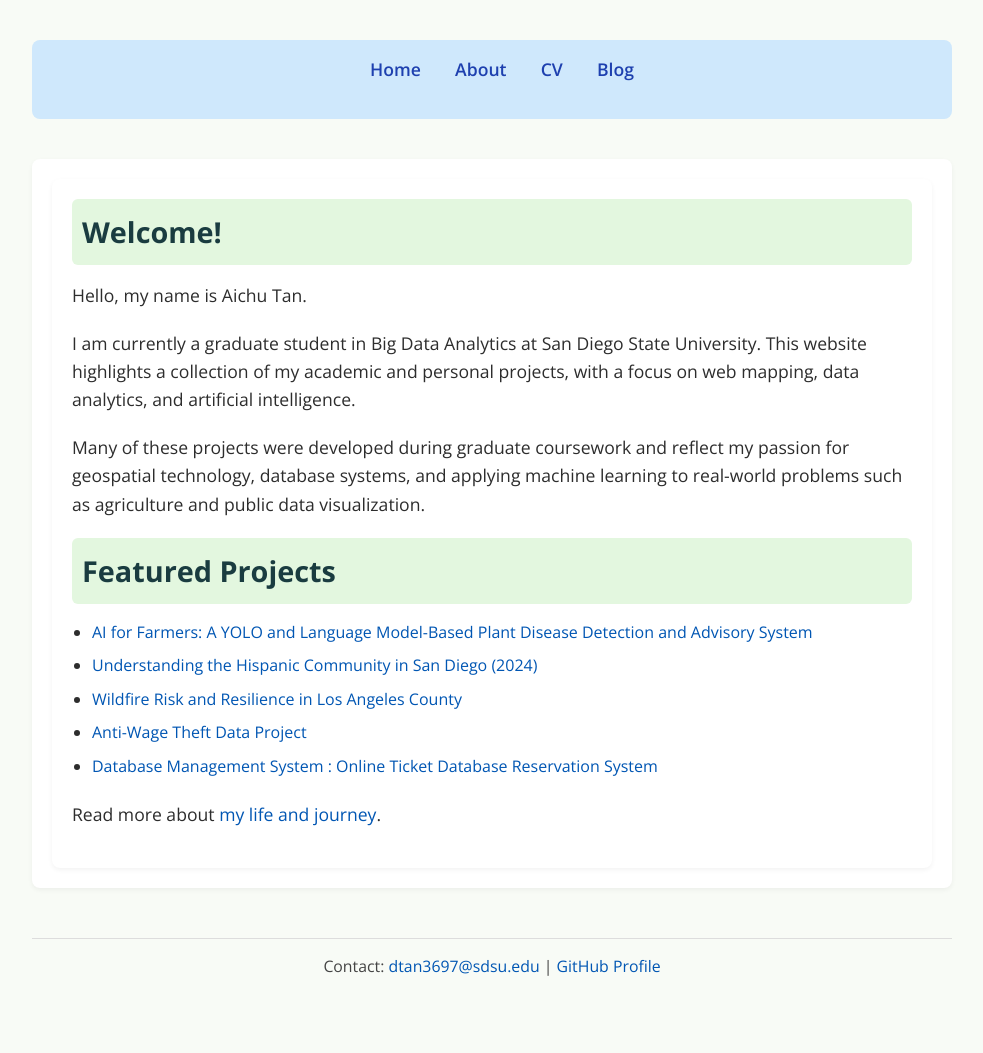
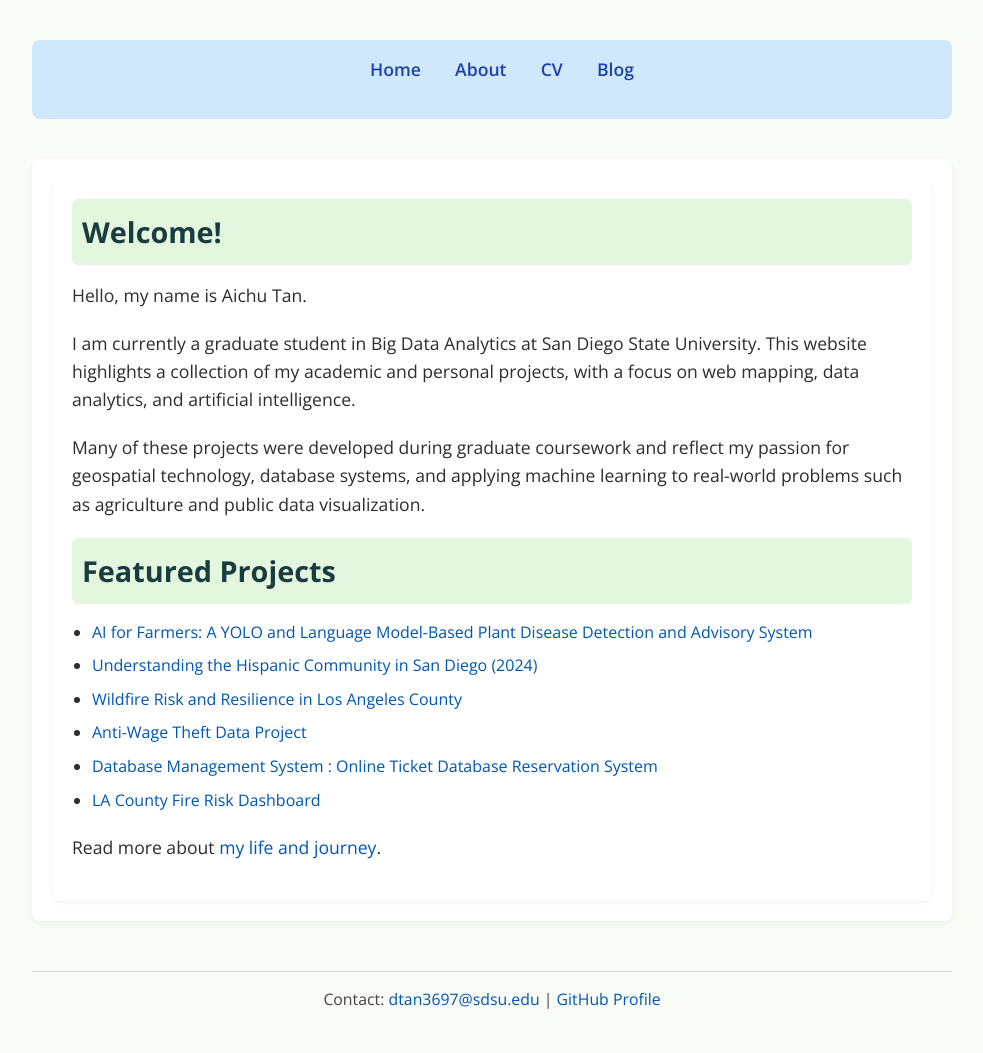
Before and after one commit to AichuTan/MyPortfolio, a Jekyll site: the page built from index.html, in a window 1280 px wide. Shown: the whole page, without its empty margins (148-1131 px from the left). Built offline with Jekyll 4.4.1, drawn with Linux system fonts in a browser that asks for light colours; before the commit the page ends 1019 px from its top, so only the background shows below that.

Commit message:
Update index.html

```diff
--- a/index.html
+++ b/index.html
@@ -40,6 +40,10 @@ title: Aichu Tan- My Portfolio
       <li>
           <a href="https://github.com/AichuTan/Online-Ticket-Database-Management-System">Database Management System : Online Ticket Database Reservation System</a>
         </li>
+      <li>
+          <a href="https://aichutan.github.io/la-county-fire-risk-dashboard/">LA County Fire Risk Dashboard</a>
+        </li>
+
       </ul>
 
       <p>Read more about <a href="{{ '/about/' | relative_url }}">my life and journey</a>.</p>
```
